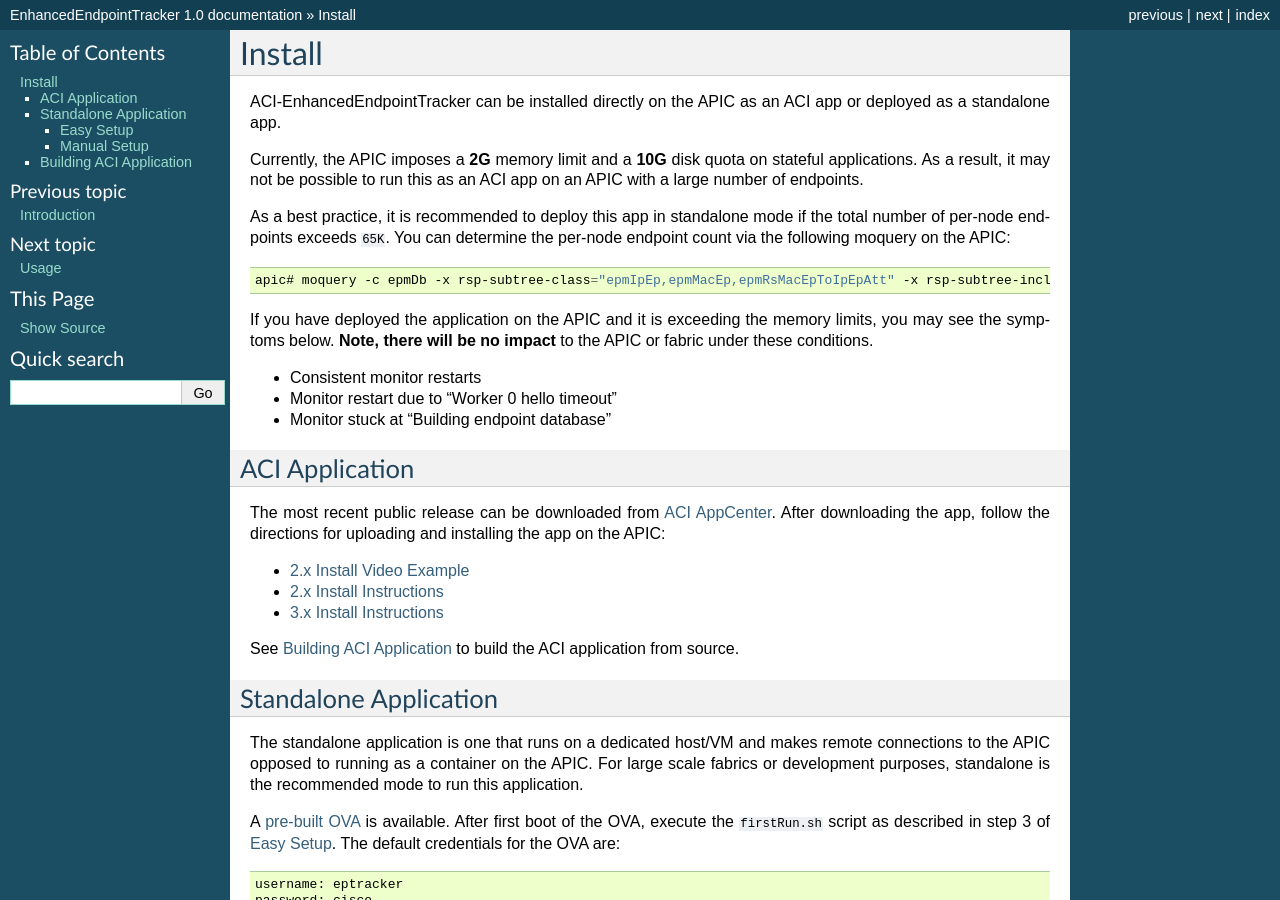
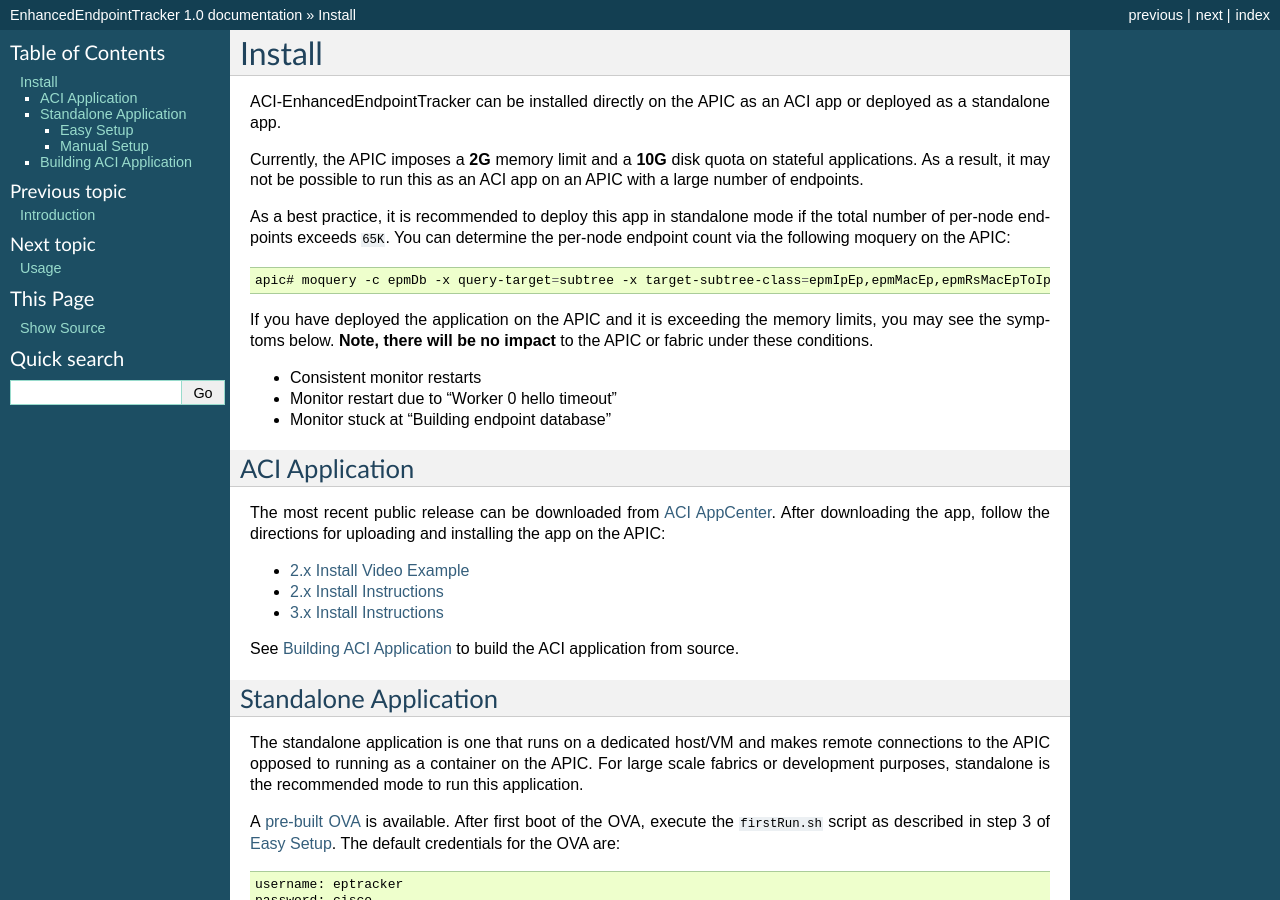
Before and after one commit to agccie/ACI-EnhancedEndpointTracker, a Sphinx documentation site: the page built from docs/install.rst, in a window 1280 px wide and 900 px high. Built offline with Sphinx 7.4.7, drawn with Linux system fonts in a browser that asks for light colours.

Commit message:
Update install.rst
updated apic moquery command for sizing the fabric

```diff
--- a/docs/install.rst
+++ b/docs/install.rst
@@ -14,7 +14,7 @@
 
 .. code-block:: bash
 
-    apic# moquery -c epmDb -x rsp-subtree-class="epmIpEp,epmMacEp,epmRsMacEpToIpEpAtt" -x rsp-subtree-include="count"
+    apic# moquery -c epmDb -x query-target=subtree -x target-subtree-class=epmIpEp,epmMacEp,epmRsMacEpToIpEpAtt -x rsp-subtree-include=count
 
 If you have deployed the application on the APIC and it is exceeding the
 memory limits, you may see the symptoms below. **Note, there will be no impact**
```
